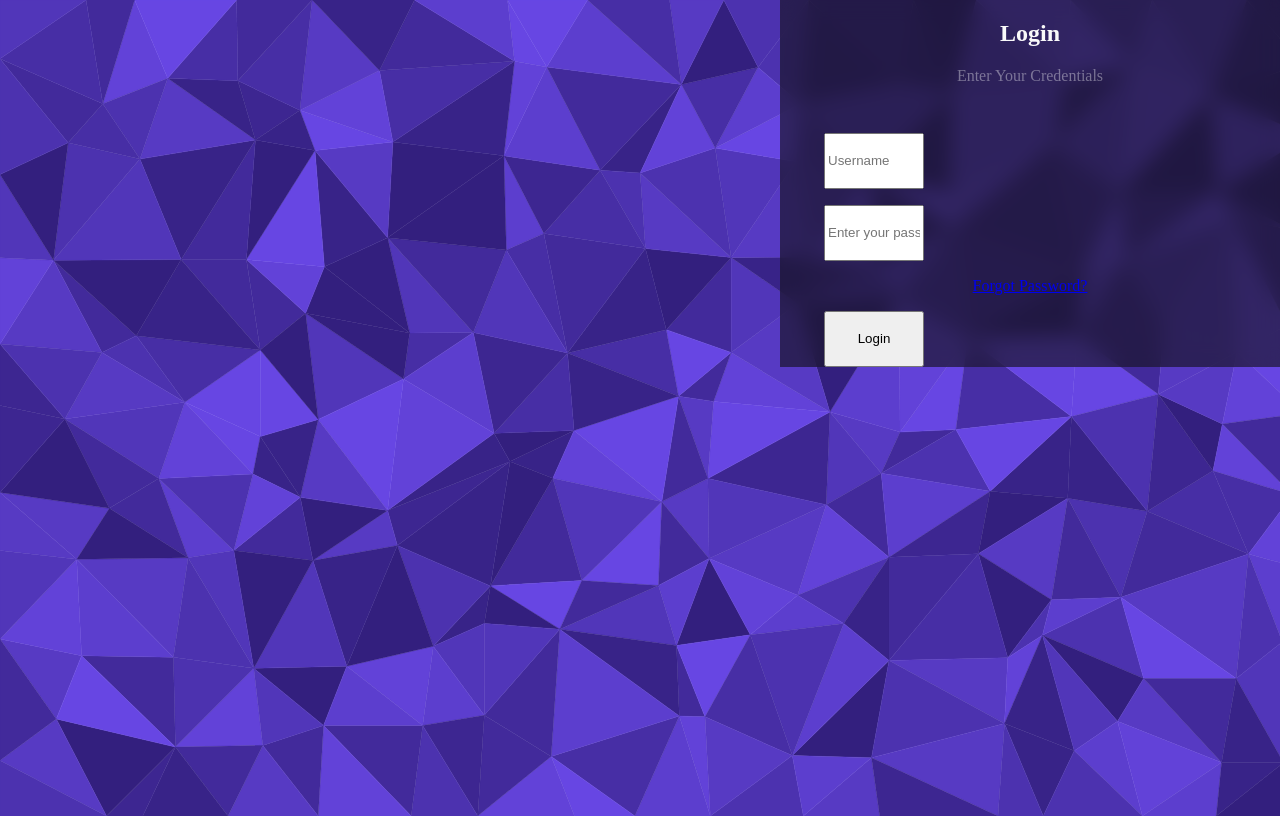
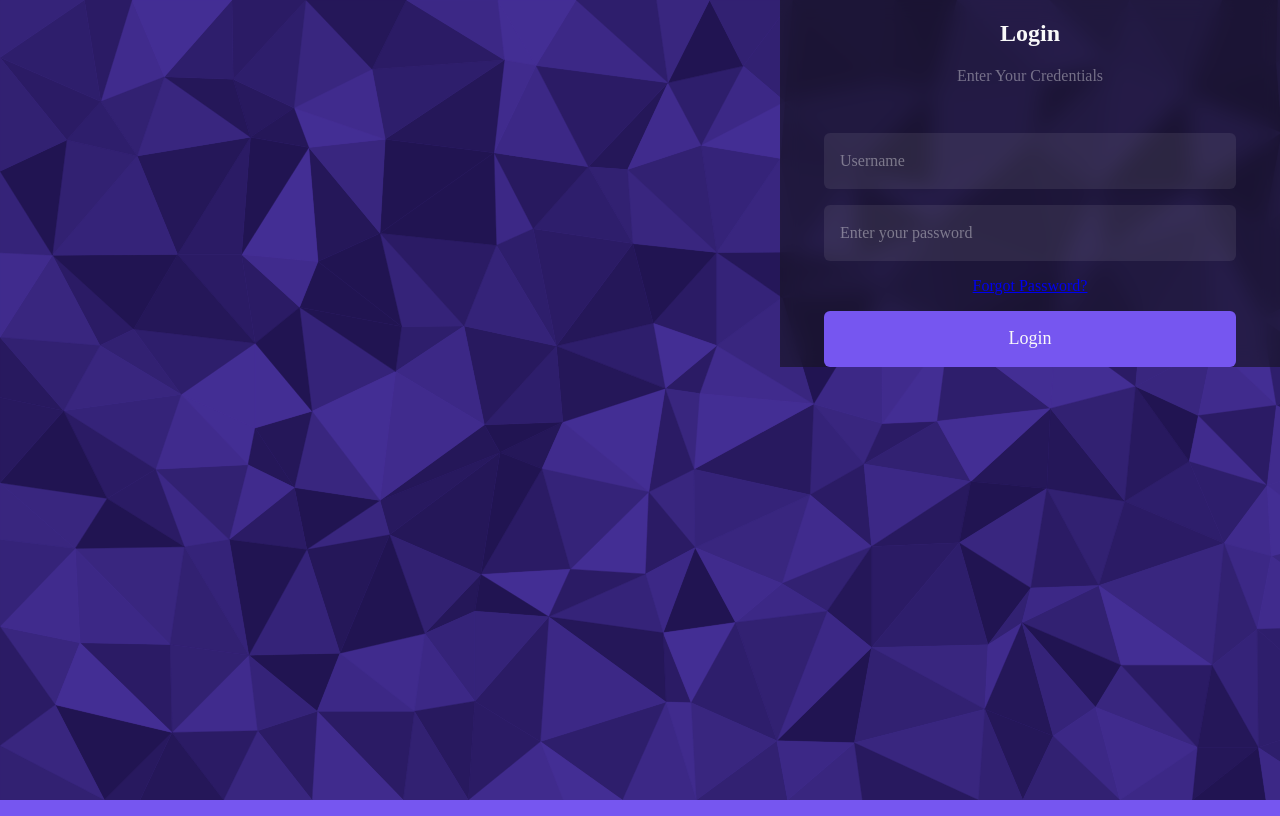
Before and after one commit to victorpanguene/JS---TS---HTML---CSS-Practice-Projects, a plain HTML site: page css-logins/css-login-1/index.html in a window 1280 px wide. Drawn offline with Linux system fonts and the light colour scheme.

Commit message:
fix syntax issues

```diff
--- a/css-logins/css-login-1/styles.css
+++ b/css-logins/css-login-1/styles.css
@@ -16,7 +16,7 @@ body {
   background-image: url("background.svg");
   background-repeat: no-repeat;
   background-size: cover;
-  background-color: var(--color-primary)
+  background-color: var(--color-primary);
 
   margin: 0;
   padding: 0 24px;
@@ -31,8 +31,8 @@ body {
 body::after {
  content: "";
  position: fixed;
- insetL: 0;
- backdrop: rgb(0 0 0 / 35%)
+ inset: 0;
+ background: rgb(0 0 0 / 35%);
 
 }
 
@@ -98,7 +98,35 @@ body::after {
 }
 
 .login-form > :is(input, button) {
-  width:100px;
+  width:100%;
   height: 56px;
-
+  border-radius: 6px;
+  border: 0
 }
+.login-form > input{
+  color: rgb(255 255 255 / 96%);
+  background-color: rgb(255 255 255 / 8%);
+  font-family: inherit;
+  font-size: 16px;
+  padding: 0 16px;
+}
+.login-form > input:focus{
+outline: var(--color-primary)
+}
+.login-form > input::placeholder{
+  color: rgb(255 255 255 / 38%)
+}
+.login-form > button {
+  cursor: pointer;
+  width: 100%;
+  height: 56px;
+  padding: 0 16px;
+  background: var(--color-primary);
+  color: #F9F9F9;
+  border:0;
+  font-family: inherit;
+  font-size: 18px;
+  font-weight: 400;
+  text-align: center;
+  transition: all 0.375s;
+}
```
